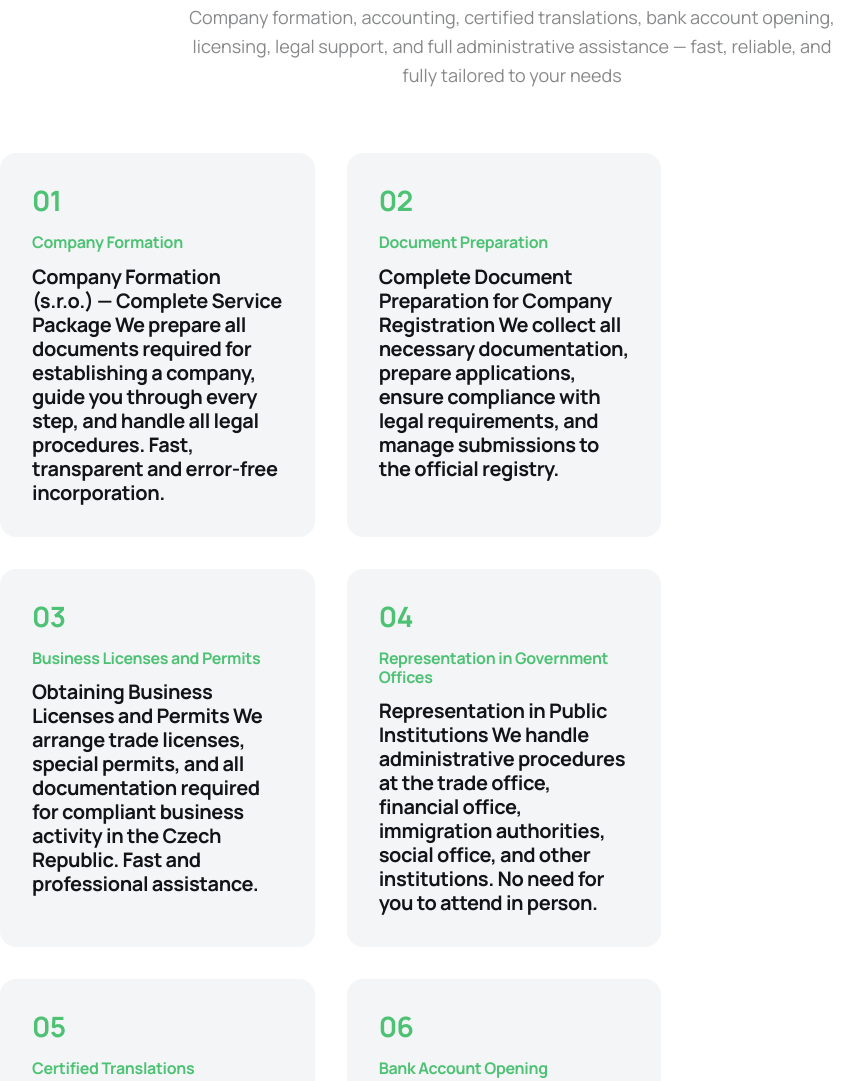
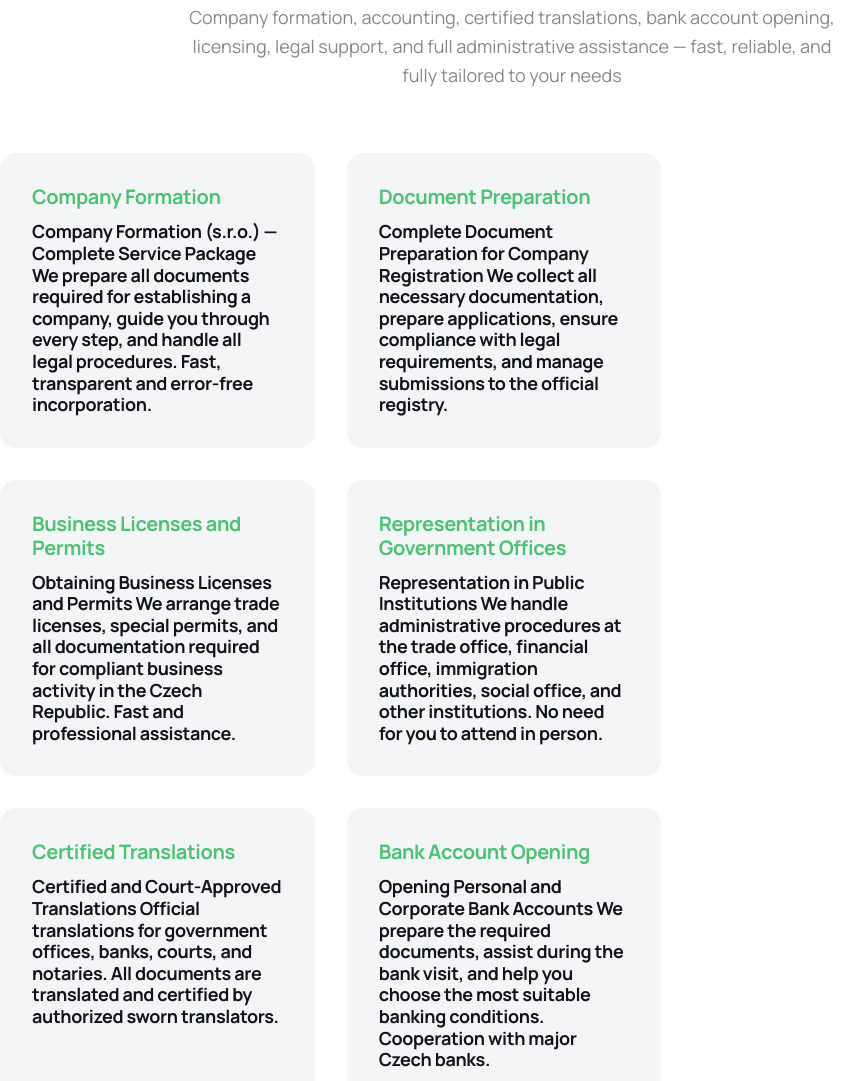
Before and after one commit to Masenko2604/services, a website built with Vite: page src/index.html in a window 1280 px wide. Shown: the part 1099-2180 px from the top of the page, without its empty margins (128-990 px from the left). Built offline with nearby package versions, Linux system fonts and the light colour scheme.

Commit message:
Update about_us.css

```diff
--- a/src/css/about_us.css
+++ b/src/css/about_us.css
@@ -48,7 +48,7 @@
   }
 }
 .topic-title {
-  font-size: 16px;
+  font-size: 20px;
     font-weight: 1200;
     line-height: 1.2;
     letter-spacing: -0.02em;
@@ -59,12 +59,12 @@
 
 .about-item {
   width: 100%;
-  padding: 80px 32px 32px 32px;
+  padding: 32px 32px 32px 32px;
   border-radius: 16px;
   background: var(--gray);
 
   counter-increment: aboutCount;
-  position: relative;
+  /* position: relative; */
 
   @media screen and (min-width: 768px) {
     flex-basis: calc((100% - 32px) / 2);
@@ -85,7 +85,7 @@
 
 .about-item-text {
   color: var(--black);
-  font-size: 20px;
+  font-size: 18px;
   font-weight: 700;
   line-height: 1.2;
   letter-spacing: -0.02em;
```
